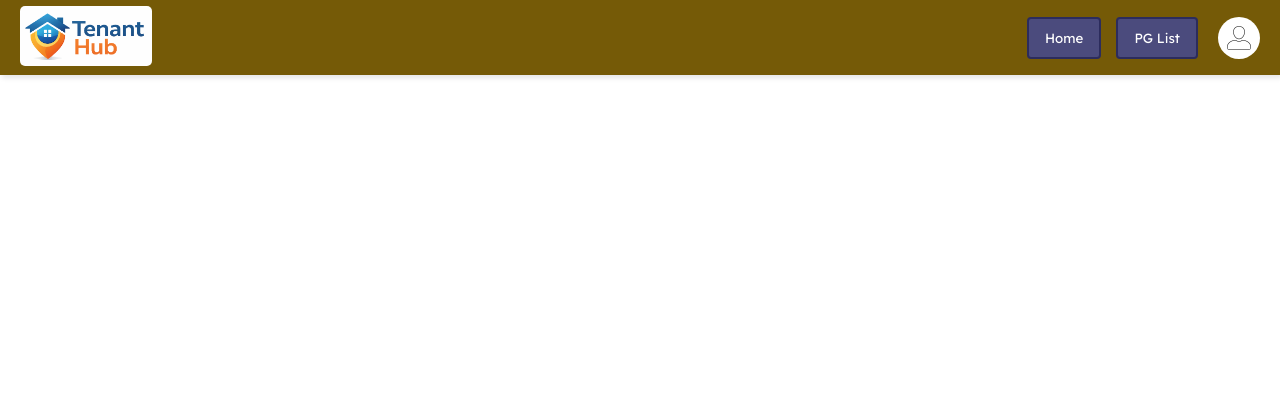
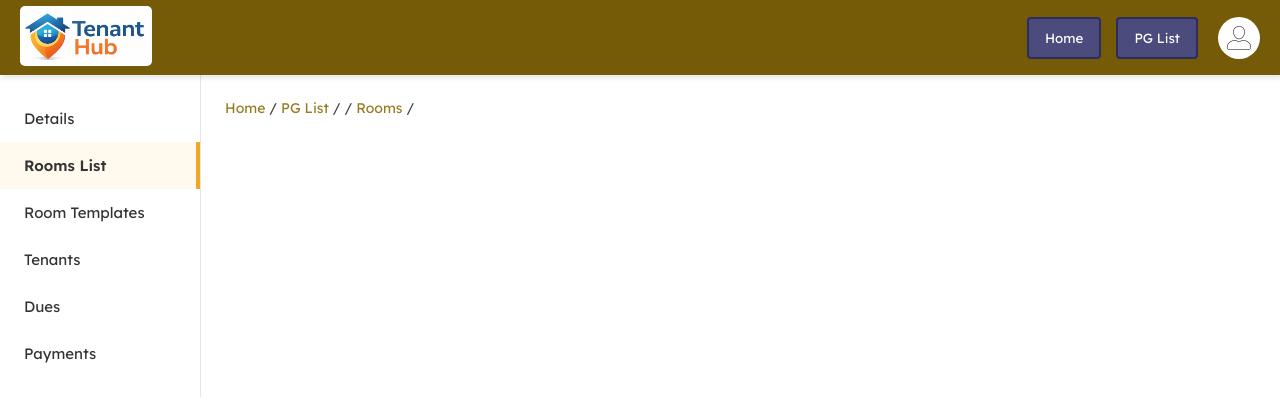
Before and after one commit to aayush674/Tenant-Hub, a React (Create React App) app in the folder frontend/: page /pg/1/rooms/1 in a window 1280 px wide. Before the commit this address had no page. Shown: the top 402 px of the page. Built offline with nearby package versions, Linux system fonts and the light colour scheme; no server answers; sample sign-in values are in the browser's storage.

Commit message:
Created route and page navigator

```diff
--- a/frontend/src/App.js
+++ b/frontend/src/App.js
@@ -8,6 +8,7 @@ import SignUp from "./components/common/signup";
 import Dashboard from "./components/admin/dashboard";
 import AccountActivate from "./components/tenant/accountActivate";
 import RoomsList from "./components/admin/roomsList";
+import RoomDetails from "./components/admin/roomDetails";
 import RoomTypes from "./components/admin/roomTypes";
 import TenantList from "./components/admin/tenantList";
 import PGDetails from "./components/admin/pgDetails";
@@ -49,6 +50,7 @@ function Layout() {
         <Route path="/pg/:pgId" element={<ProtectedRoute><PGLayout /></ProtectedRoute>}>
           <Route index element={<ProtectedRoute><PGDetails /></ProtectedRoute>}></Route>
           <Route path="rooms" element={<ProtectedRoute><RoomsList /></ProtectedRoute>} />
+          <Route path="rooms/:roomId" element={<ProtectedRoute><RoomDetails /></ProtectedRoute>} />
           <Route path="roomtypes" element={<ProtectedRoute><RoomTypes /></ProtectedRoute>} />
           <Route path="tenants" element={<ProtectedRoute><TenantList /></ProtectedRoute>} />
           <Route path="dues" element={<ProtectedRoute><Dues /></ProtectedRoute>} />
--- /dev/null
+++ b/frontend/src/components/admin/roomDetails.js
@@ -0,0 +1,55 @@
+import { useState, useCallback, useEffect } from "react";
+import { useParams, useNavigate } from "react-router-dom";
+import { authFetch } from "../../api/apiClient";
+import { API_BASE_URL } from "../../config";
+
+function RoomDetails() {
+    const navigate = useNavigate();
+    const { pgId, roomId } = useParams();
+    const [pgData, setPgData] = useState({});
+    const [roomData, setRoomData] = useState({});
+
+    const fetchPg = useCallback(async () => {
+        const res = await authFetch(`${API_BASE_URL}/api/pgs/${pgId}/`);
+        if (!res.ok) {
+            throw new Error("Failed to fetch PG");
+        }
+        const data = await res.json();
+        setPgData(data);
+        // setFormData(data);
+    }, [pgId]);
+
+    const fetchCurrentRoom = useCallback(async () => {
+        const res = await authFetch(`${API_BASE_URL}/api/rooms/${roomId}`);
+        if (!res.ok) {
+            throw new Error("Failed to fetch Room");
+        }
+        const data = await res.json();
+        setRoomData(data);
+        // setFormData(data);
+    }, [pgId]);
+
+    useEffect(()=>{
+        fetchPg();
+        fetchCurrentRoom();
+    },[fetchCurrentRoom, fetchPg])
+
+    return (
+        <div className="room-details-container">
+            <div className="room-list-nav-path">
+                <span onClick={() => navigate("/")} className="navigator">Home</span>
+                <span className="seperator"> / </span>
+                <span onClick={() => navigate("/pg-list")} className="navigator">PG List</span>
+                <span className="seperator"> / </span>
+                {pgData && <span>{pgData.name}</span>}
+                <span className="seperator"> / </span>
+                <span onClick={() => navigate("/rooms")} className="navigator">Rooms</span>
+                <span className="seperator"> / </span>
+                {roomData && <span>{roomData.room_number}</span>}
+
+            </div>
+        </div>
+    )
+}
+
+export default RoomDetails;
```
Also changed, not shown: frontend/src/styles/roomDetails.css (added).
